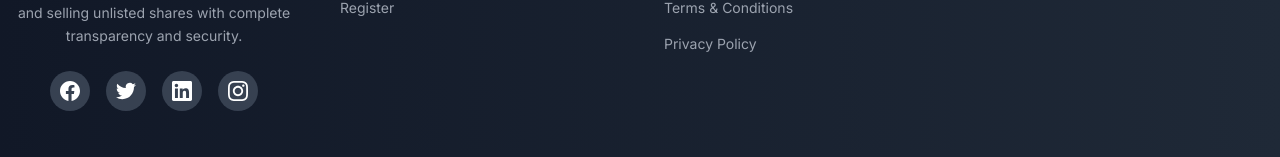
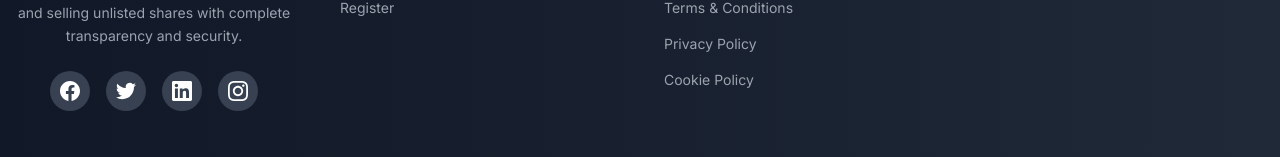
Before and after one commit to nlistedplanet-source/nlistplanet-usm, a React (Create React App) app in the folder UnlistedHub-USM/frontend/: page / in a window 1280 px wide. Shown: the part 3665-3822 px from the top of the page. Built offline with nearby package versions, Linux system fonts and the light colour scheme; no server answers.

Commit message:
feat(footer): add Cookie Policy link to Resources section

```diff
--- a/UnlistedHub-USM/frontend/src/components/Footer.jsx
+++ b/UnlistedHub-USM/frontend/src/components/Footer.jsx
@@ -52,6 +52,7 @@ const Footer = () => (
             <li><a href="https://nlistplanet.com/blog" target="_blank" rel="noopener noreferrer" className="text-gray-400 hover:text-emerald-400 transition-colors duration-300 text-sm">Blog</a></li>
             <li><Link to="/terms" className="text-gray-400 hover:text-emerald-400 transition-colors duration-300 text-sm">Terms & Conditions</Link></li>
             <li><Link to="/privacy" className="text-gray-400 hover:text-emerald-400 transition-colors duration-300 text-sm">Privacy Policy</Link></li>
+            <li><Link to="/cookies" className="text-gray-400 hover:text-emerald-400 transition-colors duration-300 text-sm">Cookie Policy</Link></li>
           </ul>
         </div>
 
```
